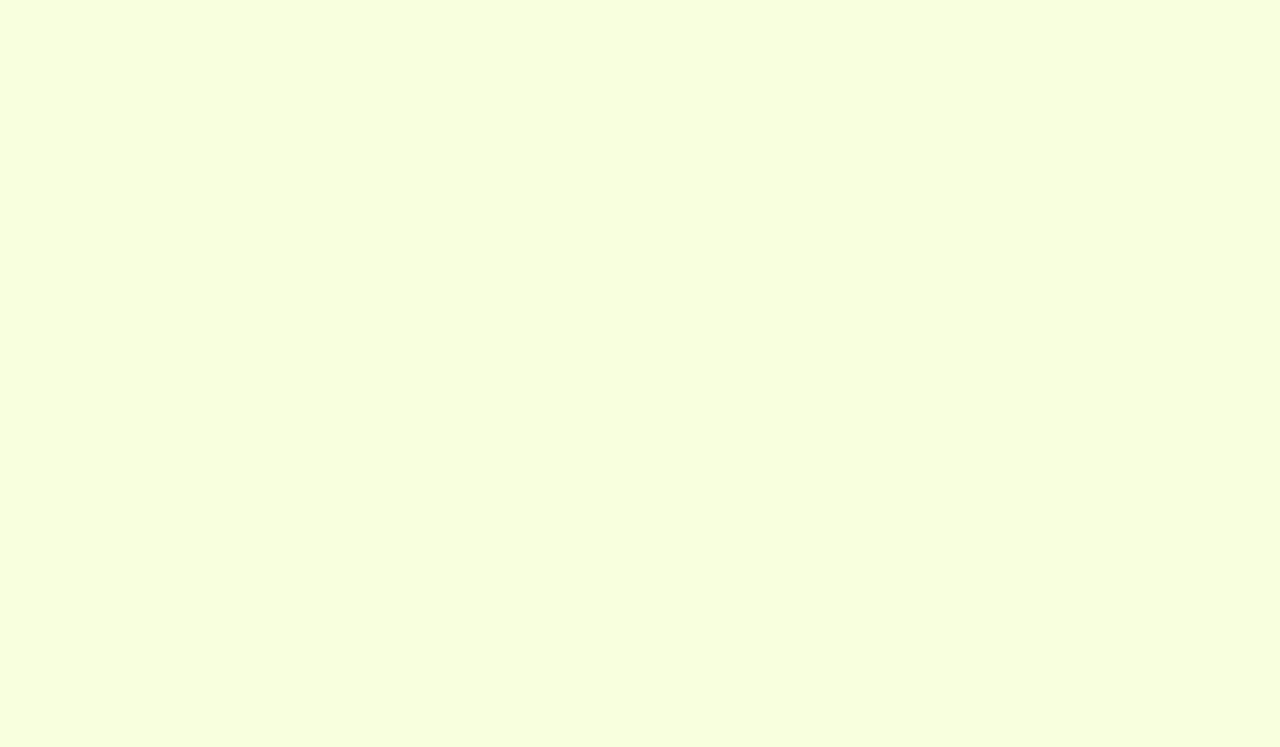
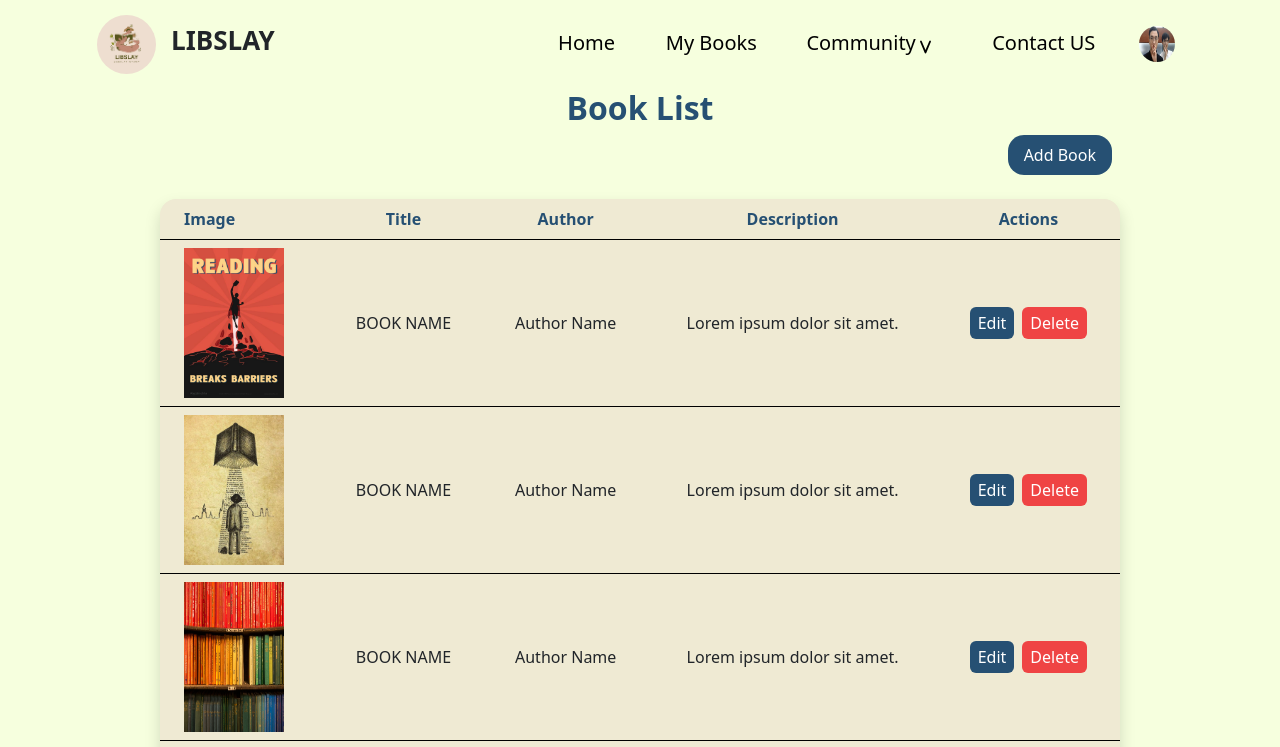
Before and after one commit to WinTranIT/Book-reading-website, a React (Create React App) app in the folder libslayui/: page /admin in a window 1280 px wide. Before the commit this address had no page. Shown: the top 747 px of the page. Built offline with nearby package versions, Linux system fonts and the light colour scheme.

Commit message:
Feature: add Admin Page and update Home UI

```diff
--- a/libslayui/src/App.js
+++ b/libslayui/src/App.js
@@ -7,6 +7,8 @@ import Signup from "./pages/Signup";
 import ContactUsPage from "./pages/ContactUsPage";
 import Layout from "./components/Layout";
 import HomePage from "./pages/HomePage";
+import BookList from "./components/BookList";
+import AdminPage from "./pages/AdminPage";
 
 function App() {
     return (
@@ -35,8 +37,16 @@ function App() {
                             </Layout>
                         }
                     />
+                    <Route path="/admin"
+                    element={
+                        <Layout>
+                            <AdminPage/>
+                        </Layout>
+                    }/>
+
                     {/* Add other routes that should have Header and Footer */}
                 </Routes>
+
             </div>
         </Router>
     );
--- /dev/null
+++ b/libslayui/src/components/BookForm.js
@@ -0,0 +1,91 @@
+import React, { useState } from 'react';
+
+const BookForm = ({ onSave }) => {
+    const [book, setBook] = useState({
+        name: '',
+        author: '',
+        description: '',
+        imageUrl: '',
+        genre: '',
+        publishedDate: '',
+    });
+
+    const handleChange = (e) => {
+        const { name, value } = e.target;
+        setBook((prevBook) => ({
+            ...prevBook,
+            [name]: value,
+        }));
+    };
+
+    const handleSubmit = (e) => {
+        e.preventDefault();
+        onSave(book);
+        setBook({
+            name: '',
+            author: '',
+            description: '',
+            imageUrl: '',
+            genre: '',
+            publishedDate: '',
+        });
+    };
+
+    return (
+        <div className="bg-bg_RecColor text-center">
+            <h2>Add Book</h2>
+        <form onSubmit={handleSubmit} className="bg-bg_RecColor space-y-4 p-4">
+            <input
+                type="text"
+                name="name"
+                placeholder="Book Name"
+                value={book.name}
+                onChange={handleChange}
+                className="w-full p-2 border border-gray-700 rounded"
+            />
+            <input
+                type="text"
+                name="author"
+                placeholder="Author Name"
+                value={book.author}
+                onChange={handleChange}
+                className="w-full p-2 border border-gray-700 rounded"
+            />
+            <textarea
+                name="description"
+                placeholder="Description"
+                value={book.description}
+                onChange={handleChange}
+                className="w-full p-2 border border-gray-700 rounded"
+            ></textarea>
+            <input
+                type="text"
+                name="imageUrl"
+                placeholder="Image URL"
+                value={book.imageUrl}
+                onChange={handleChange}
+                className="w-full p-2 border border-gray-700 rounded"
+            />
+            <input
+                type="text"
+                name="Genre"
+                placeholder="Genre"
+                value={book.genre}
+                onChange={handleChange}
+                className="w-full p-2 border border-gray-700 rounded"
+            />
+            <input
+                type="date"
+                name="publishedDate"
+                placeholder="Published Date"
+                value={book.publishedDate}
+                onChange={handleChange}
+                className="w-full p-2 border border-gray-700 rounded text-text_Secondary"
+            />
+            <button className="bg-text_Secondary w-1/3 px-3 py-2 text-white rounded-full">Save</button>
+        </form>
+        </div>
+    );
+};
+
+export default BookForm;
--- /dev/null
+++ b/libslayui/src/components/BookList.js
@@ -0,0 +1,134 @@
+import React, {useState} from 'react';
+import BookTrending from "../imgs/BookTrending.jpg";
+import Book1 from "../imgs/Book1.jpg";
+import Book2 from "../imgs/Book2.jpg";
+import {Button, Modal} from "react-bootstrap";
+import BookForm from "./BookForm";
+
+
+const books = [
+    {
+        name: 'BOOK NAME',
+        author: 'Author Name',
+        description: 'Lorem ipsum dolor sit amet.',
+        image: Book1,
+        rating: 4,
+    },
+    {
+        name: 'BOOK NAME',
+        author: 'Author Name',
+        description: 'Lorem ipsum dolor sit amet.',
+        image: Book2,
+        rating: 4,
+    },
+    {
+        name: 'BOOK NAME',
+        author: 'Author Name',
+        description: 'Lorem ipsum dolor sit amet.',
+        image: BookTrending,
+        rating: 3,
+    },
+    {
+        name: 'BOOK NAME',
+        author: 'Author Name',
+        description: 'Lorem ipsum.',
+        image: Book2,
+        rating: 3,
+    },
+    {
+        name: 'BOOK NAME',
+        author: 'Author Name',
+        description: 'Lorem ipsum',
+        image: Book1,
+        rating: 3,
+    },
+    {
+        name: 'BOOK NAME',
+        author: 'Author Name',
+        description: 'Lorem ipsum .',
+        image: Book2,
+        rating: 3,
+    },
+    // Thêm các sách khác vào đây
+];
+
+const BookList = ({onDelete }) => {
+    const [show, setShow] = useState(false);
+    const handleClose = () => setShow(false);
+
+    const onEdit = () => {
+        setShow(true);
+
+    }
+    return (
+        <div>
+            <h2 className="font-bold text-text_Secondary">Book List</h2>
+            <div className="flex flex-col justify-center items-center">
+                <div className="w-3/4 flex flex-row-reverse">
+                    <button
+                        onClick={() => onEdit()}
+                        className="bg-text_Secondary text-white hover:bg-gray-700 w-15 px-3 py-2 rounded-2xl mr-2"
+                    >
+                        Add Book
+                    </button>
+                </div>
+
+
+                <table className="w-3/4 m-4 bg-bg_RecColor border-black shadow rounded-2xl ">
+                    <thead>
+                    <tr className="text-text_Secondary">
+                        <th className="py-2 px-4 text-left">Image</th>
+                        <th className="py-2">Title</th>
+                        <th className="py-2">Author</th>
+                        <th className="py-2">Description</th>
+                        <th className="py-2">Actions</th>
+                    </tr>
+                    </thead>
+                    <tbody>
+                    {books.map((book, index) => (
+                        <tr key={index} className="border-t">
+                            <td className="py-2 px-4"><img src={book.image} style={{height: "150px", width: "100px"}}/>
+                            </td>
+                            <td className="py-2 px-4">{book.name}</td>
+                            <td className="py-2 px-4">{book.author}</td>
+                            <td className="py-2 px-4">{book.description}</td>
+                            <td className="py-2 px-4">
+                                <button
+                                    onClick={() => onEdit(book)}
+                                    className="bg-text_Secondary hover:bg-gray-700 text-white px-2 py-1 rounded mr-2"
+                                >
+                                    Edit
+                                </button>
+                                <button
+                                    onClick={() => onDelete(book)}
+                                    className="bg-red-500 hover:bg-red-400 text-white px-2 py-1 rounded"
+                                >
+                                    Delete
+                                </button>
+                            </td>
+                        </tr>
+                    ))}
+                    </tbody>
+                </table>
+            </div>
+            <Modal show={show} onHide={handleClose} >
+                <div className="modal-content">
+                    <Modal.Header className="bg-bg_RecColor rounded text-center " closeButton>
+                    </Modal.Header>
+
+                    <Modal.Body className="p-0">
+                        <BookForm/>
+                    </Modal.Body>
+
+                    {/*<Modal.Footer className="bg-text_Secondary">*/}
+                    {/*    <Button variant="secondary" onClick={handleClose}>Close</Button>*/}
+                    {/*    <Button className="bg-text_Secondary">Save changes</Button>*/}
+                    {/*</Modal.Footer>*/}
+                </div>
+            </Modal>
+
+        </div>
+    );
+};
+
+export default BookList;
--- a/libslayui/src/components/Suggestions.js
+++ b/libslayui/src/components/Suggestions.js
@@ -3,9 +3,9 @@ import book_suggest from '../imgs/Suggestion1.jpg';
 
 function Suggestions() {
     return (
-        <div className="bg-bg_primary p-6 rounded-lg">
+        <div className="bg-bg_primary p-6 h-full rounded-lg">
             <h2 className="text-text_Secondary text-left font-bold">Suggestions</h2>
-            <div className="grid grid-cols-4 gap-4 mt-4">
+            <div className="grid grid-cols-4 gap-4 mt-4 h-full">
                 <img src={book_suggest} alt="Book 1" className="rounded-lg"/>
                 <img src={book_suggest} alt="Book 2" className="rounded-lg"/>
                 <img src={book_suggest} alt="Book 3" className="rounded-lg"/>
--- a/libslayui/src/components/TrendingBooks.js
+++ b/libslayui/src/components/TrendingBooks.js
@@ -26,21 +26,21 @@ const books = [
     {
         name: 'BOOK NAME',
         author: 'Author Name',
-        description: 'Lorem ipsum dolor sit amet.',
+        description: 'Lorem ipsum.',
         image: BookTrending,
         rating: 3,
     },
     {
         name: 'BOOK NAME',
         author: 'Author Name',
-        description: 'Lorem ipsum dolor sit amet.',
+        description: 'Lorem ipsum',
         image: BookTrending,
         rating: 3,
     },
     {
         name: 'BOOK NAME',
         author: 'Author Name',
-        description: 'Lorem ipsum dolor sit amet.',
+        description: 'Lorem ipsum .',
         image: BookTrending,
         rating: 3,
     },
@@ -54,7 +54,7 @@ const TrendingBooks = () => {
     return (
         <div>
             <h2 className=' text-text_Secondary font-bold text-center mb-3s'>Trending Books</h2>
-            <div className='grid md:grid-cols-4 auto-rows-[250px] gap-4 mb-3'>
+            <div className='grid md:grid-cols-4 auto-rows-[150px] gap-4 mb-3'>
                 {books.map((item, i) => (
                     <div
                         key={i}
@@ -64,24 +64,24 @@ const TrendingBooks = () => {
                         style={{backgroundImage: `url(${item.image})`, backgroundSize: 'cover'}}
                     >
                         <div className='bg-black bg-opacity-50 backdrop-blur w-full h-full absolute inset-0 z-0'></div>
-                        <div className='flex flex-col items-center z-10 text-center text-white'>
-                            <img className="h-16 w-16 rounded-full " src={item.image}/>
-                            <h2 className='text-lg text-black font-bold'>{item.name}</h2>
-                            <span className=' text-black m-0s'>{item.author}</span>
-                            <span className=' text-black'>{item.description}</span>
-                            <div className='flex justify-center mt-2'>
-                                {[...Array(item.rating)].map((_, i) => (
-                                    <svg
-                                        key={i}
-                                        className='w-5 h-5 text-yellow-400'
-                                        fill='currentColor'
-                                        viewBox='0 0 20 20'
-                                    >
-                                        <path
-                                            d='M9.049 2.927c.3-.921 1.603-.921 1.902 0l1.588 4.885a1 1 0 00.95.69h5.127c.969 0 1.371 1.24.588 1.81l-4.153 3.019a1 1 0 00-.363 1.118l1.588 4.885c.3.921-.755 1.688-1.54 1.118l-4.153-3.019a1 1 0 00-1.175 0l-4.153 3.019c-.784.57-1.838-.197-1.539-1.118l1.588-4.885a1 1 0 00-.363-1.118L.86 10.312c-.783-.57-.38-1.81.588-1.81h5.127a1 1 0 00.95-.69l1.588-4.885z'/>
-                                    </svg>
-                                ))}
-                            </div>
+                        <div className='flex flex-col items-center  z-10 text-center text-white'>
+                            <img className=" h-14 w-14  rounded-full " src={item.image}/>
+                            <h2 className='text-sm m-0 text-black font-bold'>{item.name}</h2>
+                            <span className=' text-black text-sm m-0'>{item.author}</span>
+                            <span className=' text-black text-sm'>{item.description}</span>
+                            {/*<div className='flex justify-center mt-2'>*/}
+                            {/*    {[...Array(item.rating)].map((_, i) => (*/}
+                            {/*        <svg*/}
+                            {/*            key={i}*/}
+                            {/*            className='w-5 h-5 text-yellow-400'*/}
+                            {/*            fill='currentColor'*/}
+                            {/*            viewBox='0 0 20 20'*/}
+                            {/*        >*/}
+                            {/*            <path*/}
+                            {/*                d='M9.049 2.927c.3-.921 1.603-.921 1.902 0l1.588 4.885a1 1 0 00.95.69h5.127c.969 0 1.371 1.24.588 1.81l-4.153 3.019a1 1 0 00-.363 1.118l1.588 4.885c.3.921-.755 1.688-1.54 1.118l-4.153-3.019a1 1 0 00-1.175 0l-4.153 3.019c-.784.57-1.838-.197-1.539-1.118l1.588-4.885a1 1 0 00-.363-1.118L.86 10.312c-.783-.57-.38-1.81.588-1.81h5.127a1 1 0 00.95-.69l1.588-4.885z'/>*/}
+                            {/*        </svg>*/}
+                            {/*    ))}*/}
+                            {/*</div>*/}
                         </div>
                     </div>
                 ))}
--- /dev/null
+++ b/libslayui/src/pages/AdminPage.js
@@ -0,0 +1,11 @@
+import React from "react";
+import BookList from "../components/BookList";
+
+function AdminPage() {
+    return (
+        <div>
+            <BookList/>
+        </div>
+    );
+}
+export default AdminPage;
```
Also changed, not shown: libslayui/src/imgs/Book1.jpg (added), libslayui/src/imgs/Book2.jpg (added).
